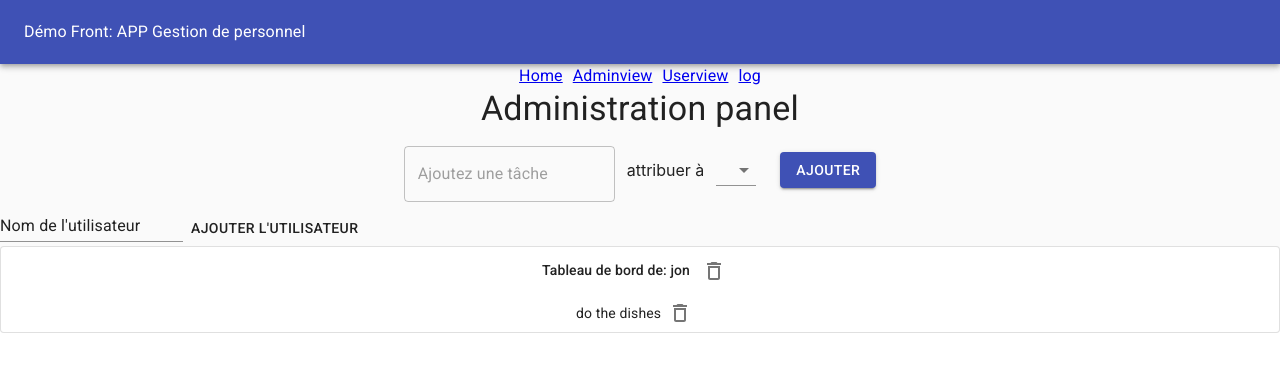
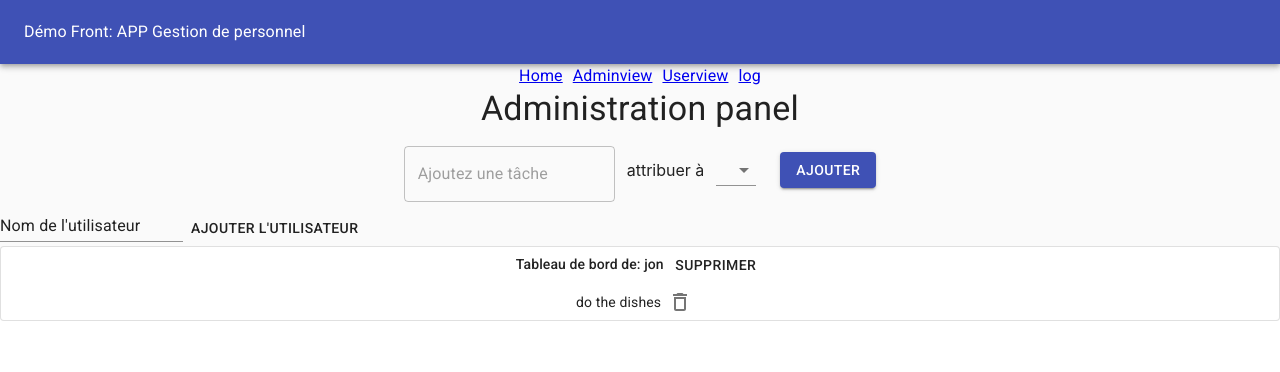
Before and after one commit to bahuet/taskApp, a React (Create React App) app: page /adminview in a window 1280 px wide. Shown: the top 372 px of the page. Built offline with nearby package versions, Linux system fonts and the light colour scheme.

Commit message:
Notifications implemented

```diff
--- a/src/App.js
+++ b/src/App.js
@@ -5,21 +5,25 @@ import Layout from './Components/Layout'
 import UserList from './Components/UserList'
 import Home from './Components/Home'
 import UserView from './Components/UserView'
-import AdminView from './Components/AdminView';
+import AdminView from './Components/AdminView'
+import Notification from './Components/Notification'
+
 import LogList from './Components/LogList'
-import { Typography } from "@material-ui/core";
+import { Typography } from "@material-ui/core"
 import useLog from './useHooks/useLog'
 import {
   BrowserRouter as Router,
   Route, Link, Redirect, withRouter
 } from 'react-router-dom'
-import useTodos from './useHooks/useTodos';
+import useTodos from './useHooks/useTodos'
 
 const App = () => {
   const log = useLog()
   const todos = useTodos(log)
   const users = useUsers(log, todos)
-
+  //notification hook
+  const [status, setStatusBase] = useState('')
+  const setStatus = msg => setStatusBase({ msg, date: new Date() });
 
   //init state for demo purposes
   useEffect(() => {
@@ -45,19 +49,20 @@ const App = () => {
 
             </Typography >
             <Route exact path="/" render={() => <Home />} />
-            <Route path="/adminview" render={() => <AdminView users={users} todos={todos} />} />
+            <Route path="/adminview" render={() => <AdminView users={users} todos={todos} setStatus={setStatus} />} />
             <Route path="/log" render={() => <LogList logList={log.logList} />} />
             <Route exact path="/users" render={() => <UserList users={users} />} />
             <Route path="/users/:name" render={({ match }) =>
               <UserView
                 user={users.userList.find(u => u === match.params.name)}
                 userTodos={todos.todoList.filter(td => td.user === match.params.name)}
-                actions={todos.userActions} />} />
+                actions={todos.userActions} setStatus={setStatus}/>} />
 
           </div>
         </Router>
 
       </Layout>
+      {status ? <Notification key={status.date} status={status.msg} /> : null}
     </div >
 
   )
--- a/src/Components/AdminView.js
+++ b/src/Components/AdminView.js
@@ -2,10 +2,13 @@ import React from 'react'
 import TodoList from './TodoList'
 import CreateTodoForm from './CreateTodoForm'
 import CreateUserButton from './CreateUserButton'
-import DeleteOutlined from "@material-ui/icons/DeleteOutlined";
-import { Typography, Paper, IconButton } from "@material-ui/core";
+import { Typography, Paper, Button } from "@material-ui/core";
 
-const AdminView = ({ users, todos }) => {
+const AdminView = ({ users, todos, setStatus }) => {
+  const deleteUser = name => {
+    users.deleteUser(name)
+    setStatus(`${name} a été supprimé`)
+  }
   return (
     <div>
       <Typography variant='h4'> Administration panel</Typography>
@@ -14,11 +17,8 @@ const AdminView = ({ users, todos }) => {
       {users.userList.map((user, i) => (
         <div key={user + i}>
           <Paper variant="outlined">
-            <Typography variant='subtitle2'>
-              Tableau de bord de: {user}
-              <IconButton onClick={() => users.deleteUser(user)}> <DeleteOutlined />   </IconButton>
-            </Typography>
-            <TodoList userTodos={todos.todoList.filter(td => td.user === user)} actions={todos.adminActions} mode="admin" />
+            <Typography variant='subtitle2'>Tableau de bord de:   {user} <Button onClick={() => deleteUser(user)}>Supprimer</Button> </Typography>
+            <TodoList userTodos={todos.todoList.filter(td => td.user === user)} actions={todos.adminActions} mode="admin" setStatus={setStatus} />
           </Paper>
         </div>
       ))}
--- a/src/Components/Home.js
+++ b/src/Components/Home.js
@@ -35,9 +35,9 @@ const Home = () => (
         <List >
           <ListItem>  <ListItemText primary="Progression prévue:" /></ListItem>
 
-          <ListItem>  <ListItemText primary="1 - Design: Utiliser des styled components plutôt que Material UI pour s'entrainer un peu à utiliser le CSS pur " /></ListItem>
+          <ListItem>  <ListItemText primary="1 - Design: Utiliser des styled components plutôt que Material UI pour s'entrainer au CSS pur " /></ListItem>
           <ListItem><ListItemText primary="2 - Ecrire les tests front" /></ListItem>
-          <ListItem><ListItemText primary="3 - Construire le back en test driven dev" /></ListItem>
+          <ListItem><ListItemText primary="3 - Construire le back en test driven dev avec express et mongodb" /></ListItem>
           <ListItem><ListItemText primary="4 - E2E tests pour toutes les fonctionnalités" /></ListItem>
           <ListItem><ListItemText primary="5 - deploy avec heroku" /></ListItem>
           <ListItem><ListItemText primary="idées : drag and drop tasks depuis le admin panel (comme sur Jira)" /></ListItem>
--- /dev/null
+++ b/src/Components/Notification.js
@@ -0,0 +1,56 @@
+import React from 'react';
+import { makeStyles } from '@material-ui/core/styles';
+import Button from '@material-ui/core/Button';
+import Snackbar from '@material-ui/core/Snackbar';
+import IconButton from '@material-ui/core/IconButton';
+import CloseIcon from '@material-ui/icons/Close';
+
+const useStyles = makeStyles(theme => ({
+  close: {
+    padding: theme.spacing(0.5),
+  },
+}));
+
+export default ({ status }) => {
+  const classes = useStyles();
+  const [open, setOpen] = React.useState(true);
+
+
+  const handleClose = (event, reason) => {
+    if (reason === 'clickaway') {
+      return;
+    }
+
+    setOpen(false);
+  };
+
+  return (
+    <div>
+      <Snackbar
+        anchorOrigin={{
+          vertical: 'bottom',
+          horizontal: 'left',
+        }}
+        open={open}
+        autoHideDuration={4000}
+        onClose={handleClose}
+        ContentProps={{
+          'aria-describedby': 'message-id',
+        }}
+        message={<span id="message-id">{status}</span>}
+        action={[
+
+          <IconButton
+            key="close"
+            aria-label="close"
+            color="secondary"
+            className={classes.close}
+            onClick={handleClose}
+          >
+            <CloseIcon />
+          </IconButton>,
+        ]}
+      />
+    </div>
+  );
+}
--- a/src/Components/ToDoListItem.js
+++ b/src/Components/ToDoListItem.js
@@ -1,4 +1,4 @@
-import React from 'react'
+import React, { useState } from 'react'
 
 import { ListItem, ListItemIcon, ListItemText, ListItemSecondaryAction } from '@material-ui/core'
 import IconButton from '@material-ui/core/IconButton';
@@ -7,36 +7,54 @@ import DoneIcon from '@material-ui/icons/Done';
 import ReportProblemIcon from '@material-ui/icons/ReportProblem';
 import CenterFocusStrongIcon from '@material-ui/icons/CenterFocusStrong';
 
-const TodoListItem = ({ todo, actions, mode }) => {
+const TodoListItem = ({ todo, actions, mode, setStatus }) => {
+
+
+
   const onClick = () => {
-    console.log(`clicked onclick`)
     if (mode === 'admin') {
       actions.changeProperty(todo.id, 'urgent', todo.urgent ? false : true)
+      setStatus(`"${todo.text}" a été marqué: ${todo.urgent ? 'Non Urgent' : 'Urgent'} `)
     }
     else if (mode === 'user') {
       if (todo.completed) {
         actions.undoUserActions(todo.id)
+        setStatus(`"${todo.text}" n'est plus marqué comme terminé. `)
+
       } else if (!todo.focus) {
         actions.changeProperty(todo.id, 'focus', true)
+        setStatus(`"${todo.text}" a été marqué: En cours`)
+
       } else {
         actions.changeProperty(todo.id, 'completed', true)
+        setStatus(`"${todo.text}" a été marqué":" Terminée`)
+
       }
 
     } else {
-      console.log(`erreur:mode ni admin ni user`)
+      console.log(`erreur: mode ni admin ni user`)
     }
   }
+  const deleteClick = (id) => {
+    actions.deleteTodo(id)
+    setStatus(`"${todo.text}" a été supprimé. `)
 
-  return (<ListItem dense button onClick={onClick}>
+  }
+  return (
+    <>
+      <ListItem dense button onClick={onClick}>
 
         {todo.completed ? <ListItemIcon><DoneIcon color='secondary' /></ListItemIcon> : ''}
         {todo.urgent ? <ListItemIcon><ReportProblemIcon color='secondary' /></ListItemIcon> : ''}
         {todo.focus ? <ListItemIcon><CenterFocusStrongIcon color='secondary' /></ListItemIcon> : ''}
         <ListItemText>{todo.text} &nbsp;&nbsp;</ListItemText>
         {mode === "admin" ?
-      <ListItemSecondaryAction> <IconButton onClick={() => actions.deleteTodo(todo.id)}> <DeleteOutlined />   </IconButton>
+          <ListItemSecondaryAction> <IconButton onClick={() => deleteClick(todo.id)}> <DeleteOutlined />   </IconButton>
           </ListItemSecondaryAction> : ''}
-  </ListItem>)
+      </ListItem>
+
+    </>
+  )
 }
 
 export default TodoListItem
--- a/src/Components/TodoList.js
+++ b/src/Components/TodoList.js
@@ -2,7 +2,7 @@ import React from 'react'
 import TodoListItem from './ToDoListItem'
 import { Grid, List } from '@material-ui/core'
 
-const TodoList = ({ userTodos, actions, mode }) => {
+const TodoList = ({ userTodos, actions, mode, setStatus }) => {
   return (
     <div className='todos-list'>
       <Grid
@@ -16,7 +16,7 @@ const TodoList = ({ userTodos, actions, mode }) => {
           {userTodos
             //.sort((a, b) => a.completed === b.completed ? 0 : a.completed ? 1 : -1)
             .map((todo, index) => <TodoListItem
-              todo={todo} actions={actions} mode={mode}
+              todo={todo} actions={actions} mode={mode} setStatus={setStatus}
               key={todo.text + index} />)}
         </List>
       </Grid>
--- a/src/Components/TodoStatus.js
+++ b/src/Components/TodoStatus.js
@@ -15,7 +15,7 @@ const TodoStatus = ({ userTodos }) => {
 
   if (total === completed) {
     return (<Typography variant="h6" style={{ backgroundColor: 'green', color: 'white' }} gutterBottom>
-      <CheckCircleIcon /> Bravo! Toutes les tâches sont terminées!
+      <CheckCircleIcon /> Toutes les tâches sont terminées!
   </Typography>)
   }
 
--- a/src/Components/UserView.js
+++ b/src/Components/UserView.js
@@ -3,13 +3,13 @@ import TodoList from './TodoList'
 import TodoStatus from './TodoStatus'
 import { Typography } from '@material-ui/core'
 
-const UserView = ({ user, userTodos, actions }) => {
+const UserView = ({ user, userTodos, actions, setStatus }) => {
   return (
     <>
-      <Typography>Tableau de bord de {user}</Typography>
+      <Typography>Tableau de bord de <em>{user}</em></Typography>
       <TodoStatus userTodos={userTodos} />
       <br />
-      <TodoList userTodos={userTodos} actions={actions} mode="user"/>
+      <TodoList userTodos={userTodos} actions={actions} mode="user" setStatus = {setStatus} />
     </>
   )
 }
--- a/src/useHooks/useUsers.js
+++ b/src/useHooks/useUsers.js
@@ -2,7 +2,7 @@ import { useState } from 'react'
 
 
 export default (log, todos) => {
-
+  console.log(JSON.stringify(log))
   const [userList, setUsersList] = useState([])
 
 
```
Also changed, not shown: 1 other file (tests, documents, lock files or other folders). Lines whose indentation alone changed are shown as unchanged.
